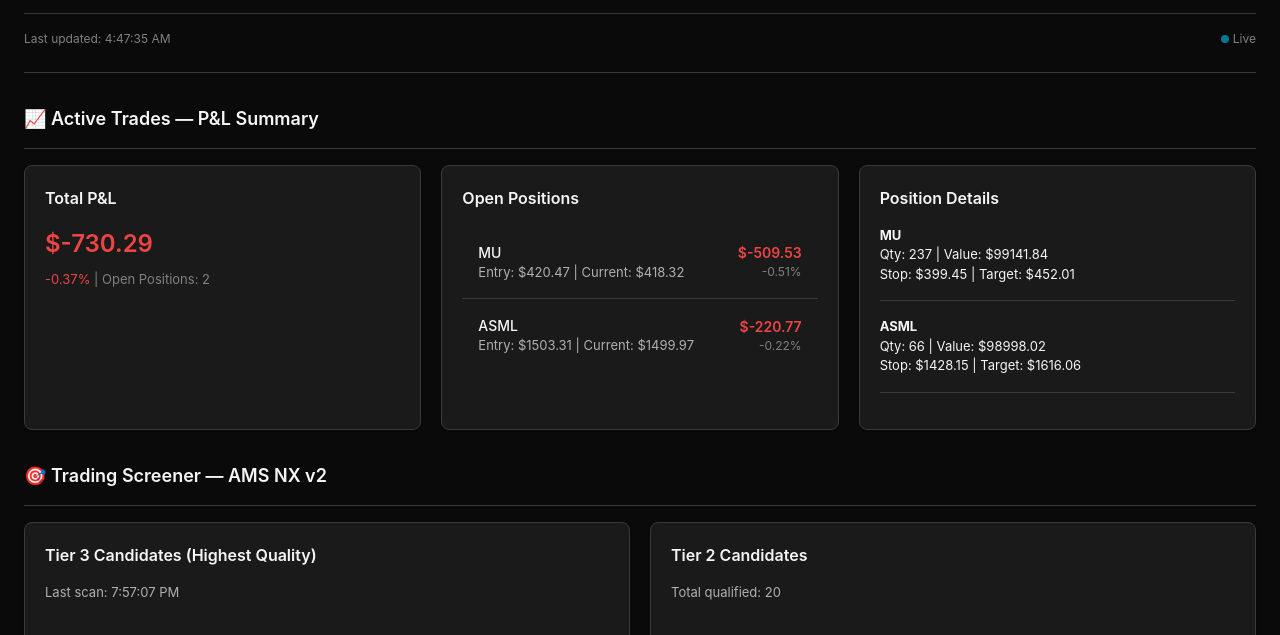
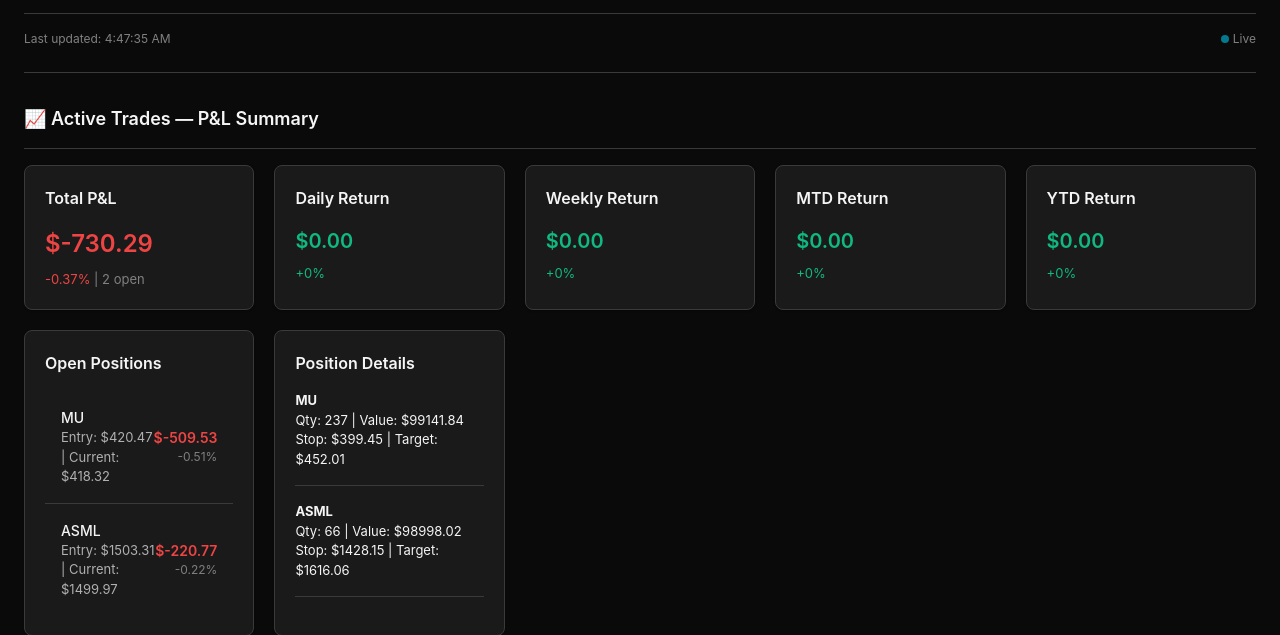
Before and after one commit to winzenburg/MissionControl, a website: page public/index.html in a window 1280 px wide. Shown: the part 95-730 px from the top of the page. Drawn offline with nearby package versions, Linux system fonts and the light colour scheme.

Commit message:
Add performance tracking: Daily, Weekly, MTD, YTD returns on dashboard

```diff
--- a/public/dashboard-data.json
+++ b/public/dashboard-data.json
@@ -280,5 +280,24 @@
         "targetPrice": "1616.06"
       }
     ]
+  },
+  "performance": {
+    "lastUpdate": "2026-02-24T20:59:40.995Z",
+    "daily": {
+      "pnl": "0.00",
+      "returnPct": "0.00"
+    },
+    "weekly": {
+      "pnl": "0.00",
+      "returnPct": "0.00"
+    },
+    "mtd": {
+      "pnl": "0.00",
+      "returnPct": "0.00"
+    },
+    "ytd": {
+      "pnl": "0.00",
+      "returnPct": "0.00"
+    }
   }
 }
--- a/public/index.html
+++ b/public/index.html
@@ -357,14 +357,54 @@
 
         <!-- Trading P&L Section -->
         <div class="section-title">📈 Active Trades — P&L Summary</div>
-        <div class="grid grid-2col" style="grid-template-columns: repeat(3, 1fr);">
+        <div class="grid grid-2col" style="grid-template-columns: repeat(5, 1fr);">
             <div class="card">
                 <div class="card-title">Total P&L</div>
                 <div style="font-size: var(--font-size-3xl); font-weight: 600; margin-top: var(--spacing-lg);">
                     <span id="totalPnL" style="color: var(--color-accent-success);">$0.00</span>
                 </div>
                 <div style="font-size: var(--font-size-sm); color: var(--color-text-tertiary); margin-top: var(--spacing-sm);">
-                    <span id="totalPnLPct">+0.00%</span> | Open Positions: <span id="openPositionCount">0</span>
+                    <span id="totalPnLPct">+0.00%</span> | <span id="openPositionCount">0</span> open
+                </div>
+            </div>
+
+            <div class="card">
+                <div class="card-title">Daily Return</div>
+                <div style="font-size: var(--font-size-2xl); font-weight: 600; margin-top: var(--spacing-lg);">
+                    <span id="dailyReturn" style="color: var(--color-accent-success);">$0.00</span>
+                </div>
+                <div style="font-size: var(--font-size-sm); color: var(--color-text-tertiary); margin-top: var(--spacing-sm);">
+                    <span id="dailyReturnPct">+0.00%</span>
+                </div>
+            </div>
+
+            <div class="card">
+                <div class="card-title">Weekly Return</div>
+                <div style="font-size: var(--font-size-2xl); font-weight: 600; margin-top: var(--spacing-lg);">
+                    <span id="weeklyReturn" style="color: var(--color-accent-success);">$0.00</span>
+                </div>
+                <div style="font-size: var(--font-size-sm); color: var(--color-text-tertiary); margin-top: var(--spacing-sm);">
+                    <span id="weeklyReturnPct">+0.00%</span>
+                </div>
+            </div>
+
+            <div class="card">
+                <div class="card-title">MTD Return</div>
+                <div style="font-size: var(--font-size-2xl); font-weight: 600; margin-top: var(--spacing-lg);">
+                    <span id="mtdReturn" style="color: var(--color-accent-success);">$0.00</span>
+                </div>
+                <div style="font-size: var(--font-size-sm); color: var(--color-text-tertiary); margin-top: var(--spacing-sm);">
+                    <span id="mtdReturnPct">+0.00%</span>
+                </div>
+            </div>
+
+            <div class="card">
+                <div class="card-title">YTD Return</div>
+                <div style="font-size: var(--font-size-2xl); font-weight: 600; margin-top: var(--spacing-lg);">
+                    <span id="ytdReturn" style="color: var(--color-accent-success);">$0.00</span>
+                </div>
+                <div style="font-size: var(--font-size-sm); color: var(--color-text-tertiary); margin-top: var(--spacing-sm);">
+                    <span id="ytdReturnPct">+0.00%</span>
                 </div>
             </div>
 
@@ -722,6 +762,9 @@
                 // Trading P&L
                 if (data.trading) updateTrading(data.trading);
 
+                // Performance (Daily, Weekly, MTD, YTD)
+                if (data.performance) updatePerformance(data.performance);
+
                 // System Health
                 updateSystemHealth(data.system);
 
@@ -743,6 +786,50 @@
             } catch (error) {
                 console.error('Error loading dashboard:', error);
             }
+        }
+
+        function updatePerformance(performance) {
+            if (!performance) return;
+
+            // Update daily return
+            const dailyPnL = parseFloat(performance.daily?.pnl || 0);
+            const dailyPct = parseFloat(performance.daily?.returnPct || 0);
+            const dailyColor = dailyPnL >= 0 ? 'var(--color-accent-success)' : 'var(--color-accent-danger)';
+
+            document.getElementById('dailyReturn').textContent = `$${dailyPnL.toFixed(2)}`;
+            document.getElementById('dailyReturn').style.color = dailyColor;
+            document.getElementById('dailyReturnPct').textContent = `${dailyPnL >= 0 ? '+' : ''}${dailyPct}%`;
+            document.getElementById('dailyReturnPct').style.color = dailyColor;
+
+            // Update weekly return
+            const weeklyPnL = parseFloat(performance.weekly?.pnl || 0);
+            const weeklyPct = parseFloat(performance.weekly?.returnPct || 0);
+            const weeklyColor = weeklyPnL >= 0 ? 'var(--color-accent-success)' : 'var(--color-accent-danger)';
+
+            document.getElementById('weeklyReturn').textContent = `$${weeklyPnL.toFixed(2)}`;
+            document.getElementById('weeklyReturn').style.color = weeklyColor;
+            document.getElementById('weeklyReturnPct').textContent = `${weeklyPnL >= 0 ? '+' : ''}${weeklyPct}%`;
+            document.getElementById('weeklyReturnPct').style.color = weeklyColor;
+
+            // Update MTD return
+            const mtdPnL = parseFloat(performance.mtd?.pnl || 0);
+            const mtdPct = parseFloat(performance.mtd?.returnPct || 0);
+            const mtdColor = mtdPnL >= 0 ? 'var(--color-accent-success)' : 'var(--color-accent-danger)';
+
+            document.getElementById('mtdReturn').textContent = `$${mtdPnL.toFixed(2)}`;
+            document.getElementById('mtdReturn').style.color = mtdColor;
+            document.getElementById('mtdReturnPct').textContent = `${mtdPnL >= 0 ? '+' : ''}${mtdPct}%`;
+            document.getElementById('mtdReturnPct').style.color = mtdColor;
+
+            // Update YTD return
+            const ytdPnL = parseFloat(performance.ytd?.pnl || 0);
+            const ytdPct = parseFloat(performance.ytd?.returnPct || 0);
+            const ytdColor = ytdPnL >= 0 ? 'var(--color-accent-success)' : 'var(--color-accent-danger)';
+
+            document.getElementById('ytdReturn').textContent = `$${ytdPnL.toFixed(2)}`;
+            document.getElementById('ytdReturn').style.color = ytdColor;
+            document.getElementById('ytdReturnPct').textContent = `${ytdPnL >= 0 ? '+' : ''}${ytdPct}%`;
+            document.getElementById('ytdReturnPct').style.color = ytdColor;
         }
 
         function updateTrading(trading) {
```
Also changed, not shown: trading/performance-tracker.mjs (added, +182 -0 lines).
